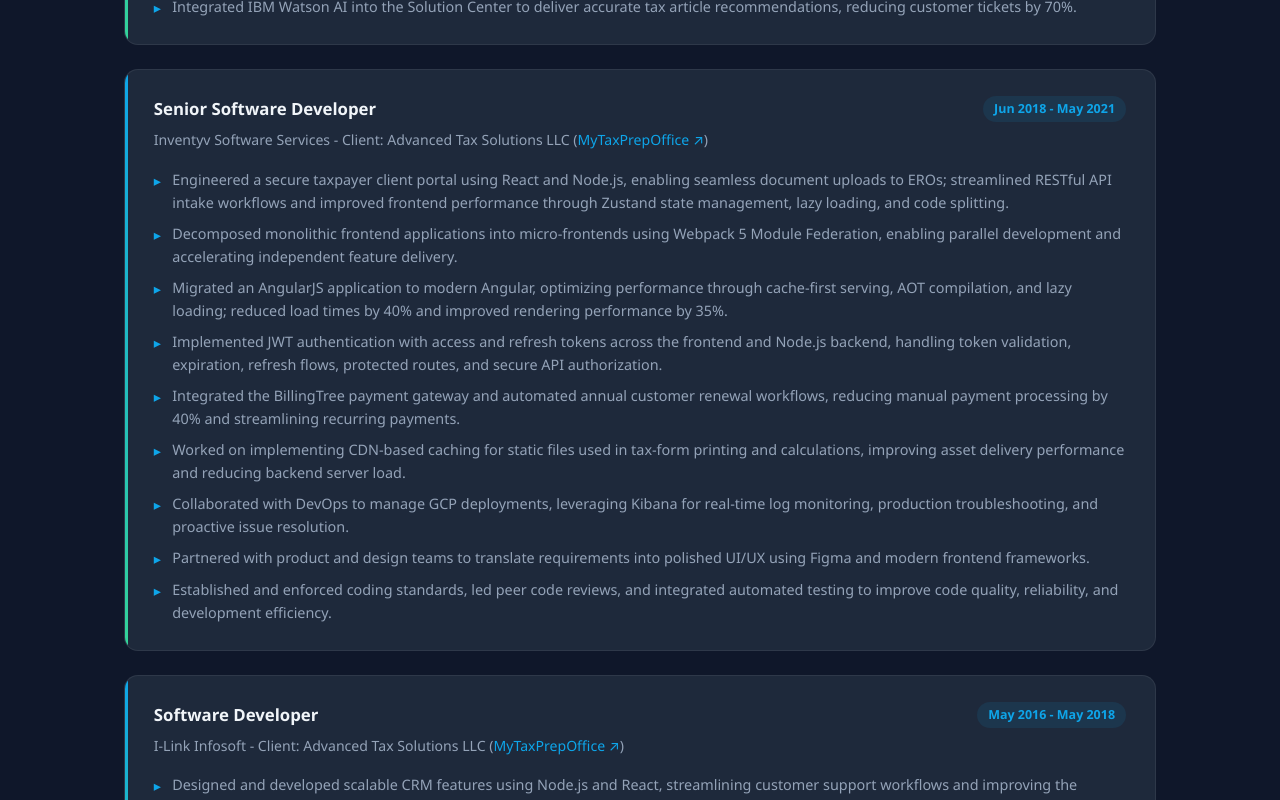
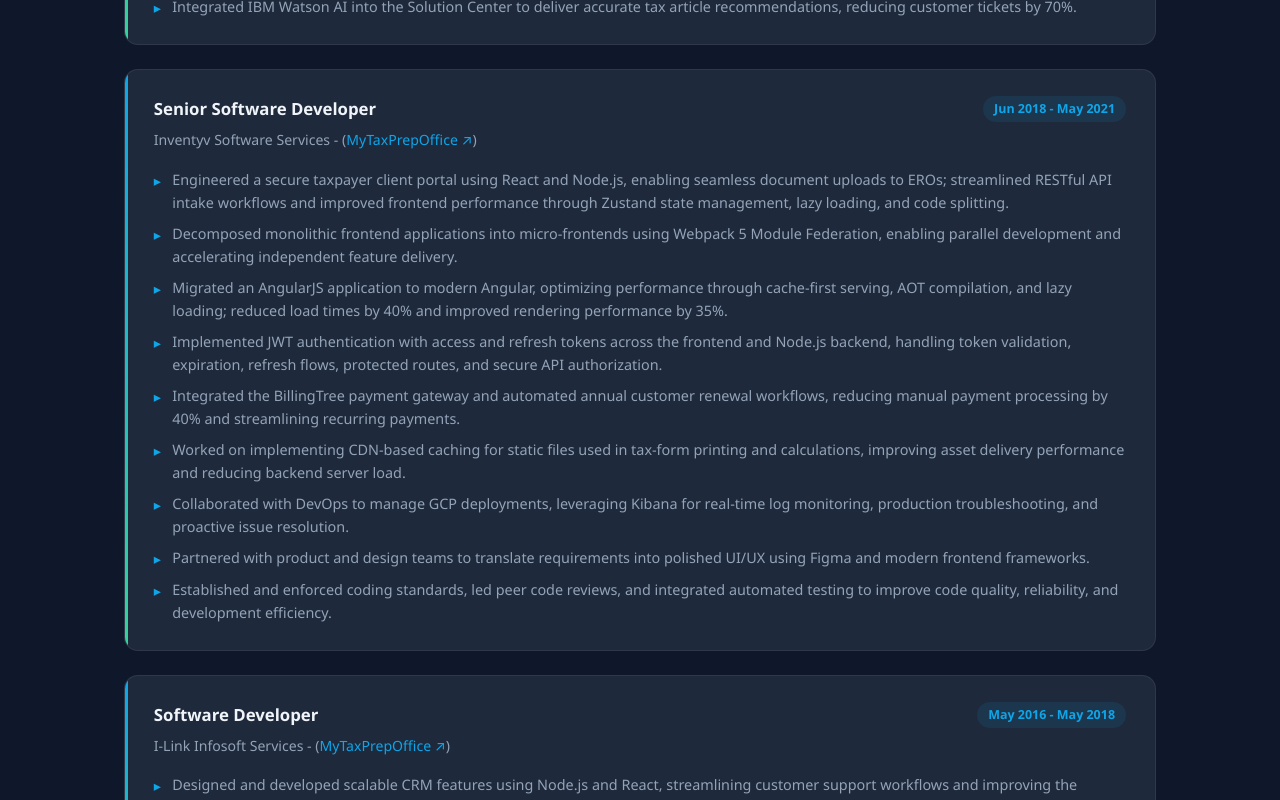
Before and after one commit to HeenaTibadiya/heena-portfolio, a React (Create React App) app: page / in a window 1280 px wide. Shown: the part 2500-3300 px from the top of the page. Built offline with nearby package versions, Linux system fonts and the light colour scheme.

Commit message:
resume changes

```diff
--- a/src/App.jsx
+++ b/src/App.jsx
@@ -566,7 +566,7 @@ const markup = `
           <span class="tl-role">Senior Software Developer</span>
           <span class="tl-period">Jun 2018 - May 2021</span>
         </div>
-        <div class="tl-company">Inventyv Software Services - Client: Advanced Tax Solutions LLC (<a href="https://app.mytaxprepoffice.com/" target="_blank" rel="noopener" style="color:var(--teal);text-decoration:none">MyTaxPrepOffice ↗</a>)</div>
+        <div class="tl-company">Inventyv Software Services - (<a href="https://app.mytaxprepoffice.com/" target="_blank" rel="noopener" style="color:var(--teal);text-decoration:none">MyTaxPrepOffice ↗</a>)</div>
         <ul class="tl-bullets">
           <li>Engineered a secure taxpayer client portal using React and Node.js, enabling seamless document uploads to EROs; streamlined RESTful API intake workflows and improved frontend performance through Zustand state management, lazy loading, and code splitting.</li>
           <li>Decomposed monolithic frontend applications into micro-frontends using Webpack 5 Module Federation, enabling parallel development and accelerating independent feature delivery.</li>
@@ -585,7 +585,7 @@ const markup = `
           <span class="tl-role">Software Developer</span>
           <span class="tl-period">May 2016 - May 2018</span>
         </div>
-        <div class="tl-company">I-Link Infosoft - Client: Advanced Tax Solutions LLC (<a href="https://app.mytaxprepoffice.com/" target="_blank" rel="noopener" style="color:var(--teal);text-decoration:none">MyTaxPrepOffice ↗</a>)</div>
+        <div class="tl-company">I-Link Infosoft Services - (<a href="https://app.mytaxprepoffice.com/" target="_blank" rel="noopener" style="color:var(--teal);text-decoration:none">MyTaxPrepOffice ↗</a>)</div>
         <ul class="tl-bullets">
           <li>Designed and developed scalable CRM features using Node.js and React, streamlining customer support workflows and improving the management of customer data.</li>
           <li>Worked on a custom Electron Desktop Printing Tool using Angular 2, jCanvas, and Spring Boot APIs to dynamically map taxpayer data to SVG-based form elements and automate the generation and printing of IRS and state tax forms.</li>
```
Also changed, not shown: 1 other file (tests, documents, lock files or other folders).
